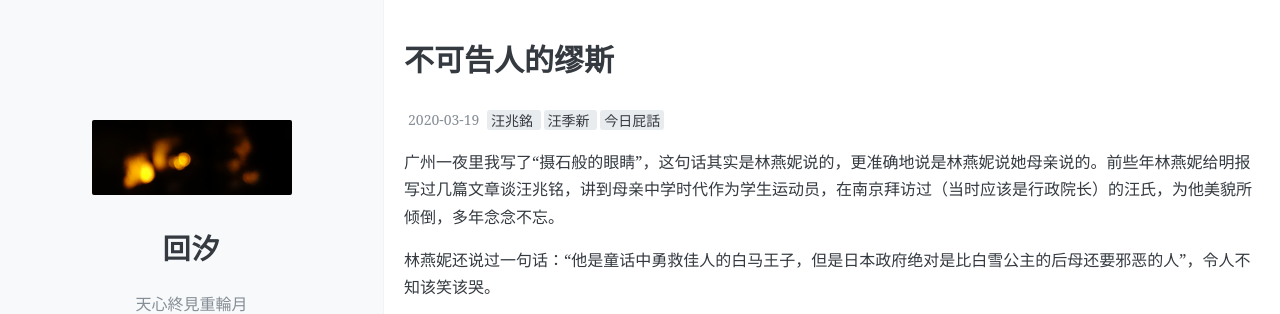
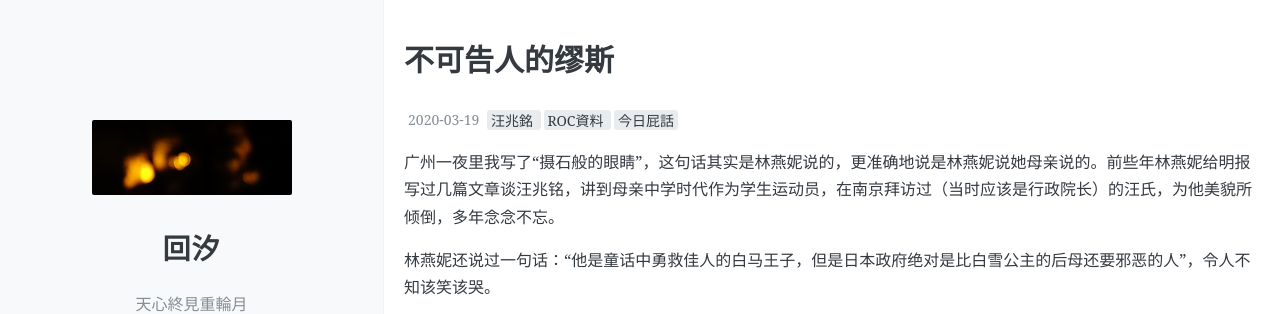
Before and after one commit to kanransya/nami-jetcoaster, a Jekyll site: the page built from _posts/2020-03-19-不可告人的缪斯-31.md, in a window 1280 px wide and 900 px high. Shown: the top 314 px of the window. Built offline with Jekyll 4.4.1, drawn with Linux system fonts in a browser that asks for light colours; comment, search, counter and statistics services are not loaded.

Commit message:
Update 2020-03-19-不可告人的缪斯-31.md

```diff
--- a/_posts/2020-03-19-不可告人的缪斯-31.md
+++ b/_posts/2020-03-19-不可告人的缪斯-31.md
@@ -2,7 +2,7 @@
 layout: post
 title: 不可告人的缪斯
 date: 2020-03-19 21:45:45
-tags: [汪兆銘,汪季新,今日屁話]
+tags: [汪兆銘,ROC資料,今日屁話]
 
 ---
 广州一夜里我写了“摄石般的眼睛”，这句话其实是林燕妮说的，更准确地说是林燕妮说她母亲说的。前些年林燕妮给明报写过几篇文章谈汪兆铭，讲到母亲中学时代作为学生运动员，在南京拜访过（当时应该是行政院长）的汪氏，为他美貌所倾倒，多年念念不忘。
```
